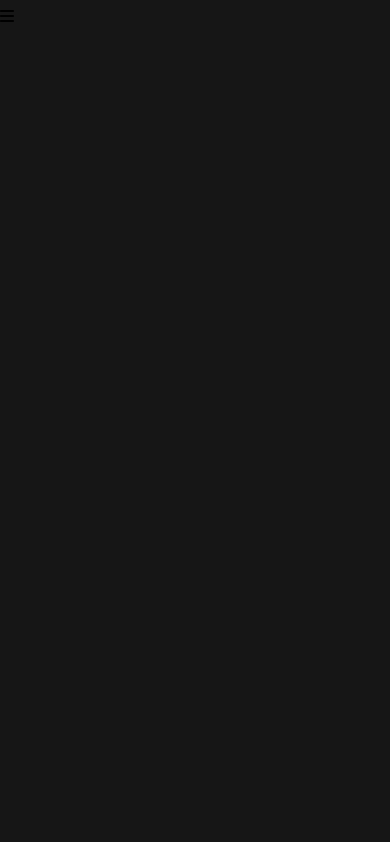
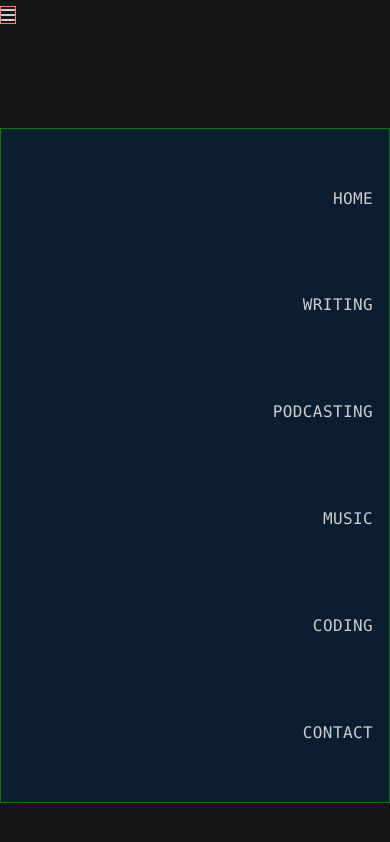
Before and after one commit to pravda23/jbcom, a Gatsby site: page /components/Navbar in a window 390 px wide. Built offline with nearby package versions, Linux system fonts and the light colour scheme; Gatsby itself is replaced by a stand-in of ours.

Commit message:
TS mobile menu state

```diff
--- a/src/pages/components/Navbar.js
+++ b/src/pages/components/Navbar.js
@@ -1,12 +1,45 @@
-import React from "react"
+import React, { useState } from "react"
 import { FontAwesomeIcon } from "@fortawesome/react-fontawesome"
 import { faBars } from "@fortawesome/free-solid-svg-icons"
 import "../styles/global.css"
 
 export default function Navbar() {
+  const [showMenu, setShowMenu] = useState([false])
+  let menu
+  if (showMenu) {
+    menu = (
+      <div className="navLinksSide">
+        <li>
+          <a href="/">HOME</a>
+        </li>
+        <li>
+          <a href="/writing">WRITING</a>
+        </li>
+        <li>
+          <a href="/podcasting">PODCASTING</a>
+        </li>
+        <li>
+          <a href="/music">MUSIC</a>
+        </li>
+        <li>
+          <a href="/coding">CODING</a>
+        </li>
+        <li>
+          <a href="/contact">CONTACT</a>
+        </li>
+      </div>
+    )
+  }
   return (
-    <div>
-      <FontAwesomeIcon icon={faBars} />
-    </div>
+    <>
+      <div>
+        <FontAwesomeIcon
+          icon={faBars}
+          className="burger"
+          onClick={() => setShowMenu(!showMenu)}
+        />
+      </div>
+      <div>{menu}</div>
+    </>
   )
 }
--- a/src/pages/styles/global.css
+++ b/src/pages/styles/global.css
@@ -66,57 +66,62 @@ ul {
 
 .topHeader {
   display: flex;
-}
-
-/* nav */
-
-nav {
-  display: flex;
-  justify-content: flex-end;
+  justify-content: right;
+  border: 1px solid red;
   align-items: center;
-  min-height: 8vh;
+  height: clamp(2rem, 10vh, 8rem);
   background-color: var(--color-dark);
   padding: 3vh;
   line-height: 3vh;
+  border: 1px solid yellow;
+  z-index: -52;
 }
 
 .logo {
   position: absolute;
   left: 10px;
   color: var(--color-light);
+  border: 1px solid dodgerblue;
+}
+/* nav */
+
+nav {
+  display: flex;
+  justify-content: flex-end;
 }
 
-.nav-links {
+.navLinksSide {
+  position: absolute;
+  top: 8rem;
+  left: 0rem;
+  height: 80vh;
+  width: 100%;
+  background-color: var(--color-dark);
   display: flex;
+  flex-direction: column;
+  align-items: flex-end;
   justify-content: space-around;
   color: var(--color-light);
-  padding: 6vh 0 6vh 0;
-  width: 60%;
+  padding: 1rem;
+  list-style: none;
+  z-index: 50;
+  border: 1px solid green;
+  overflow: hidden;
+  /* opacity: 0.5; */
 }
 
-.nav-links li {
-  list-style: none;
-}
-
-.nav-links a {
+.navLinksSide a {
   text-decoration: none;
 }
 
 .burger {
-  display: none;
   cursor: pointer;
+  border: 1px solid salmon;
+  color: var(--color-light);
+  z-index: 51;
 }
 
-.burger div {
-  background-color: var(--color-light);
-  width: 25px;
-  height: 3px;
-  margin: 5px;
-  border-radius: 3px;
-  transition: all 0.3s ease;
-}
-
-.nav-active {
+/* .nav-active {
   transform: translateX(0%);
   margin-top: 4vh;
   z-index: 10;
@@ -125,33 +130,21 @@ nav {
 .navAnim {
   animation-name: navLinkFade;
   animation-duration: 1s;
-}
-
-/* burger divs animation */
-
-.toggle .line1 {
-  transform: rotate(-45deg) translate(-5px, 6px);
-}
-
-.toggle .line2 {
-  opacity: 0;
-}
-
-.toggle .line3 {
-  transform: rotate(45deg) translate(-5px, -6px);
-}
+} */
 
 /* footer */
 
 .footer {
+  position: relative;
+  bottom: 0;
   color: var(--color-light);
   background-color: var(--color-dark);
-  padding: 2vw;
+  padding: 2rem;
   text-align: right;
 }
 
 /* media queries */
-
+/*
 @media screen and (max-width: 760px) {
   body {
     overflow-x: hidden;
@@ -176,11 +169,11 @@ nav {
     display: block;
     cursor: pointer;
   }
-}
+} */
 
 /* animations */
 
-@keyframes navLinkFade {
+/* @keyframes navLinkFade {
   from {
     opacity: 0;
     transform: translateX(50px);
@@ -189,7 +182,7 @@ nav {
     opacity: 1;
     transform: translateX(0px);
   }
-}
+} */
 
 /* rps flashing */
 @keyframes flashing {
@@ -201,9 +194,3 @@ nav {
     opacity: 1;
   }
 }
-
-/* development */
-
-.testbtn {
-  font-size: 12px;
-}
```
